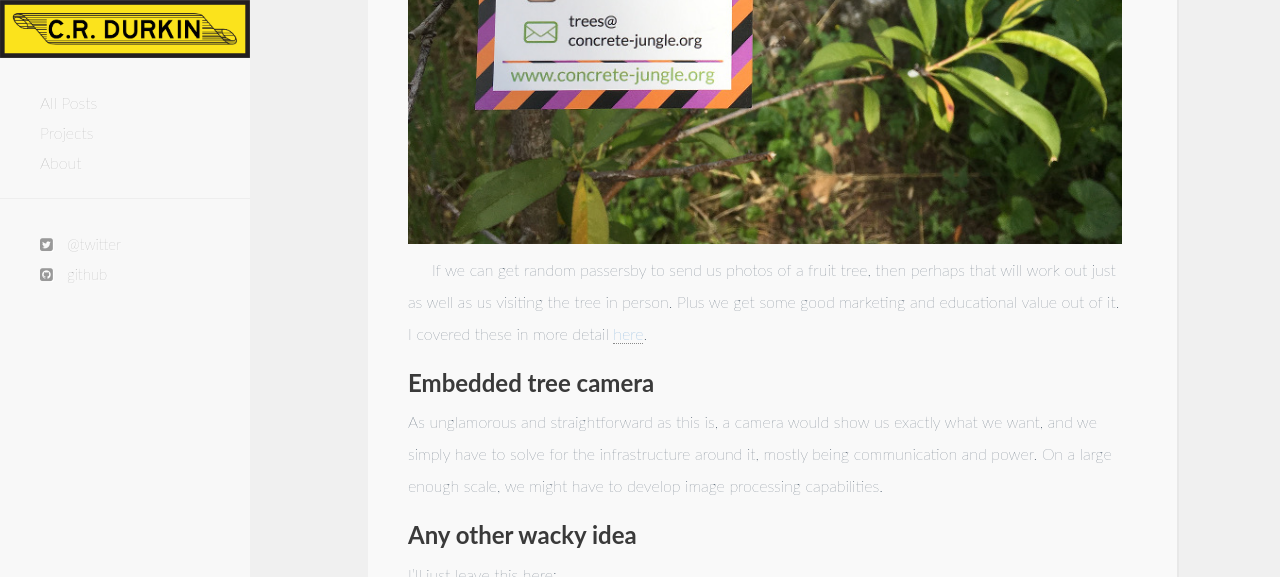
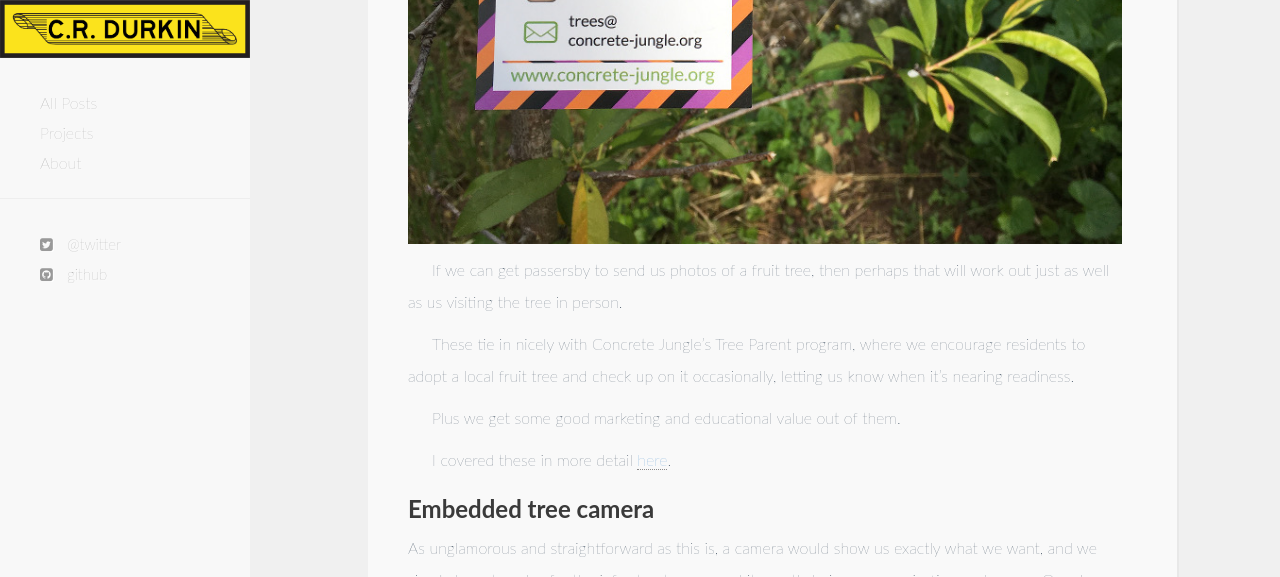
Before and after one commit to durkie/durkie.github.io, a Jekyll site: the page built from _posts/2016-06-29-concrete-jungle-carl-disalvo-collaboration.markdown, in a window 1280 px wide and 900 px high, scrolled down 4021 px, cut to the strip 0-577 px from the top of the window. Built offline with Jekyll 4.4.1, drawn with Linux system fonts in a browser that asks for light colours; nearby versions of some CDN libraries; some web fonts are replaced; comment, search, counter and statistics services are not loaded.

Commit message:
tree parent

```diff
--- a/_posts/2016-06-29-concrete-jungle-carl-disalvo-collaboration.markdown
+++ b/_posts/2016-06-29-concrete-jungle-carl-disalvo-collaboration.markdown
@@ -61,7 +61,13 @@ This approach is the most tenuous for producing good data (since branches will c
 
 ![tree tag](/images/treetag.jpg)
 
-If we can get random passersby to send us photos of a fruit tree, then perhaps that will work out just as well as us visiting the tree in person. Plus we get some good marketing and educational value out of it. I covered these in more detail [here](/tree-tags).
+If we can get passersby to send us photos of a fruit tree, then perhaps that will work out just as well as us visiting the tree in person.
+
+These tie in nicely with Concrete Jungle's Tree Parent program, where we encourage residents to adopt a local fruit tree and check up on it occasionally, letting us know when it's nearing readiness.
+
+Plus we get some good marketing and educational value out of them.
+
+I covered these in more detail [here](/tree-tags).
 
 ### Embedded tree camera
 
```
